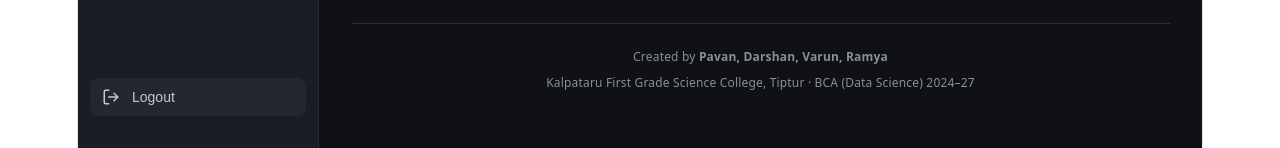
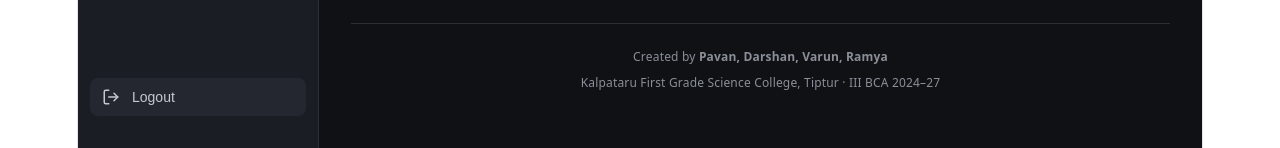
Before and after one commit to deepub144-creative/AI-Powered-Customer-Analytics-Platform, a React (Vite) app in the folder ci-dashboard-react/: page / in a window 1280 px wide. Both pictures are taken after a click on the button "Continue as Guest". Shown: the part 652-800 px from the top of the page. Built offline with nearby package versions, Linux system fonts and the light colour scheme; no server answers.

Commit message:
Update BCA (Data Science) to III BCA

```diff
--- a/ci-dashboard-react/src/App.jsx
+++ b/ci-dashboard-react/src/App.jsx
@@ -110,7 +110,7 @@ function Footer() {
   return (
     <div style={{ borderTop: `1px solid ${border}`, marginTop: '40px', padding: '20px 0', fontSize: '12px', color: '#8a8f98', textAlign: 'center' }}>
       <div>Created by <strong>Pavan, Darshan, Varun, Ramya</strong></div>
-      <div>Kalpataru First Grade Science College, Tiptur · BCA (Data Science) 2024–27</div>
+      <div>Kalpataru First Grade Science College, Tiptur · III BCA 2024–27</div>
     </div>
   );
 }
--- a/ci-dashboard-react/src/pages/ChatBot.jsx
+++ b/ci-dashboard-react/src/pages/ChatBot.jsx
@@ -9,7 +9,7 @@ const FAQ = [
   { keys: ['champion'], answer: "Champions are your top customers: recent purchases, high frequency, and the highest average spend — typically the top 3-4% of customers by value." },
   { keys: ['at risk', 'atrisk'], answer: "At Risk customers haven't purchased in 180+ days on average. They're flagged early using behavioral signals (not just recency) so you can act before they fully churn." },
   { keys: ['pdf', 'report', 'download'], answer: "You can upload any client CSV on the 'Upload & Reports' page, and download a branded PDF report with segment summaries — auto-detecting your file's columns." },
-  { keys: ['who', 'built', 'creator', 'deepu', 'pavan', 'darshan', 'varun', 'ramya'], answer: "This platform was built by Pavan, Darshan, Varun, and Ramya — BCA (Data Science) students, combining segmentation, churn prediction, and sales forecasting into one deployed system using FastAPI, React, Docker, and AWS." },
+  { keys: ['who', 'built', 'creator', 'deepu', 'pavan', 'darshan', 'varun', 'ramya'], answer: "This platform was built by Pavan, Darshan, Varun, and Ramya — III BCA students, combining segmentation, churn prediction, and sales forecasting into one deployed system using FastAPI, React, Docker, and AWS." },
   { keys: ['tech', 'stack', 'built with'], answer: "Tech stack: Python (pandas, scikit-learn, Prophet) for ML, FastAPI for the backend, React for this dashboard, Docker for containerization, and Nginx + AWS EC2 for deployment." },
   { keys: ['accuracy', 'auc', 'performance'], answer: "The churn model scores 0.82 ROC-AUC with 84% recall — prioritizing catching real churners over raw accuracy, since missing an at-risk customer is costlier than a false alarm." },
 ];
```
